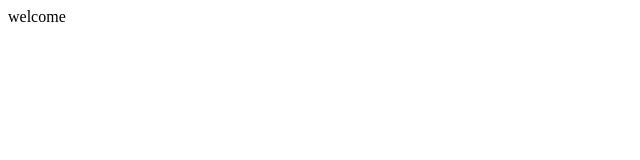
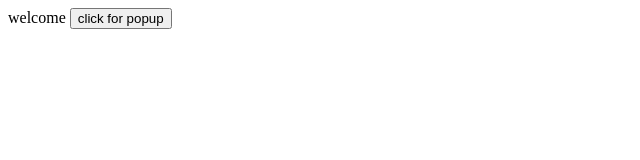
Before and after one commit to phealy1982/barsite, a plain HTML site: page index.html in a window 1280 px wide. Shown: the whole page, without its empty margins (0-640 px from the left). Drawn offline with Linux system fonts and the light colour scheme.

Commit message:
index upate

```diff
--- a/index.html
+++ b/index.html
@@ -1,2 +1,4 @@
 <title>barsite</title>
 <p2>welcome</p2>
+<input type="button" value="click for popup" onclick="popUpHello()">
+<script src="index.js"></script>
--- /dev/null
+++ b/index.js
@@ -0,0 +1,3 @@
+function popUpHello(){
+    alert("hello");
+}
```
